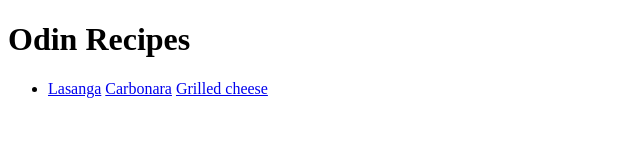
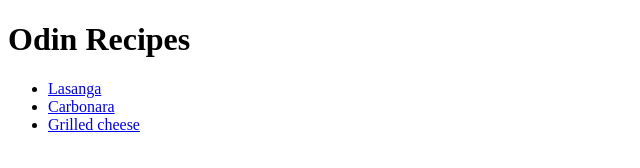
Before and after one commit to UwU-37586109292/odin-recipes, a plain HTML site: page index.html in a window 1280 px wide. Shown: the whole page, without its empty margins (0-640 px from the left). Drawn offline with Linux system fonts and the light colour scheme.

Commit message:
Fix recipes not being listed correctly

```diff
--- a/index.html
+++ b/index.html
@@ -11,8 +11,9 @@
     <ul>
         <li>
             <a href="./recipes/lasagna.html">Lasanga</a>
-            <a href="./recipes/spaghetti_carbonara.html">Carbonara</a>
-            <a href="./recipes/grilled_cheese.html">Grilled cheese</a>
+        </li>
+        <li><a href="./recipes/spaghetti_carbonara.html">Carbonara</a></li>
+        <li><a href="./recipes/grilled_cheese.html">Grilled cheese</a>
         </li>
     </ul>
 </body>
```
